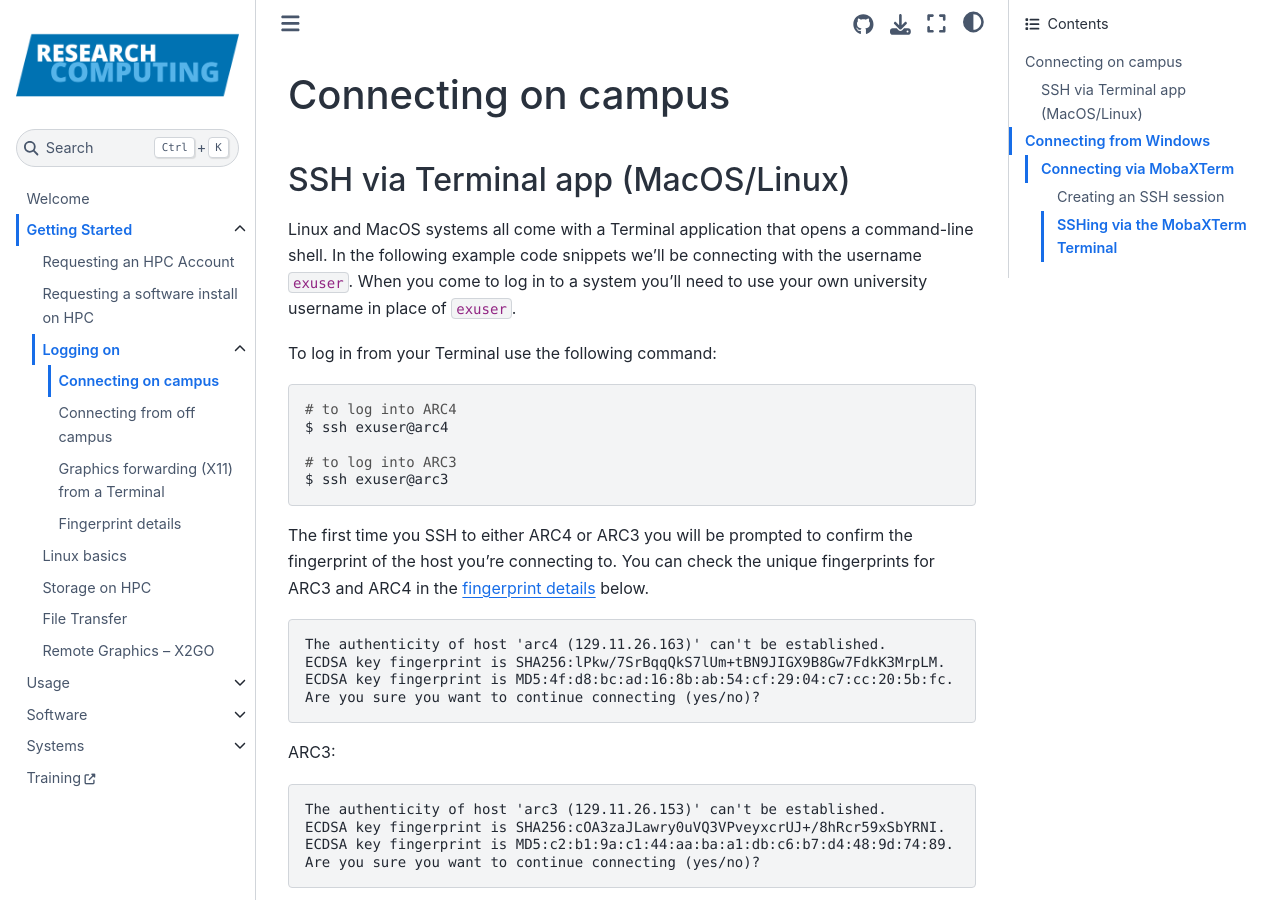
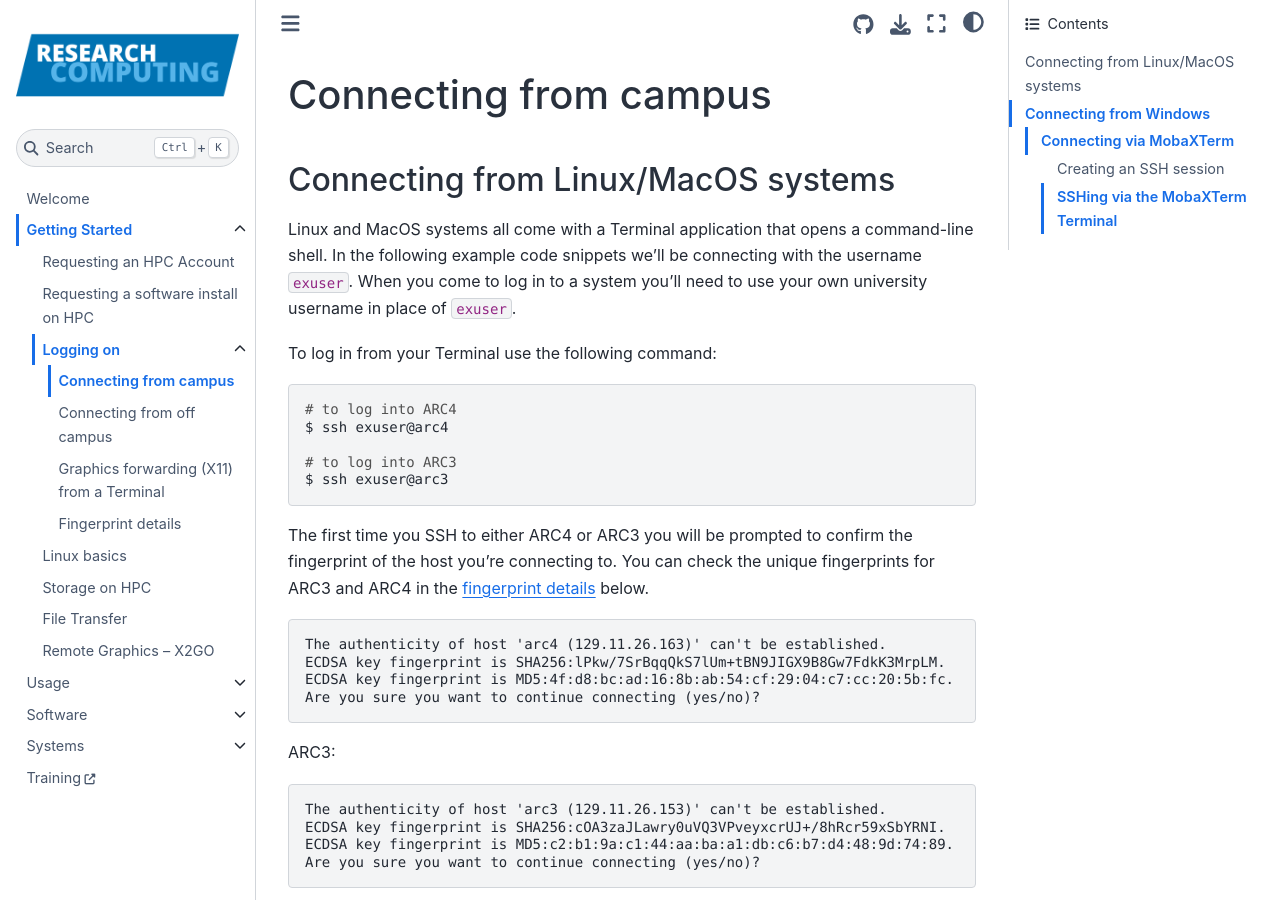
Before and after one commit to foqueiroz/arcdocs.github.io, a Jupyter Book: the page built from book/getting_started/logon/logon-campus.md, in a window 1280 px wide and 900 px high. Built offline with Jupyter Book 1.0.4 settings and Sphinx 7.4.7 and the Sphinx Book theme 1.1.4, drawn with Linux system fonts in a browser that asks for light colours; pages that are not in the unit, such as notebooks, are missing from menus.

Commit message:
standardized page name and subtitle

```diff
--- a/book/getting_started/logon/logon-campus.md
+++ b/book/getting_started/logon/logon-campus.md
@@ -1,6 +1,6 @@
-## Connecting on campus
+# Connecting from campus
 
-### SSH via Terminal app (MacOS/Linux)
+## Connecting from Linux/MacOS systems
 
 Linux and MacOS systems all come with a Terminal application that opens a command-line shell. In the following example code snippets we'll be connecting with the username `exuser`. When you come to log in to a system you'll need to use your own university username in place of `exuser`.
 
```
